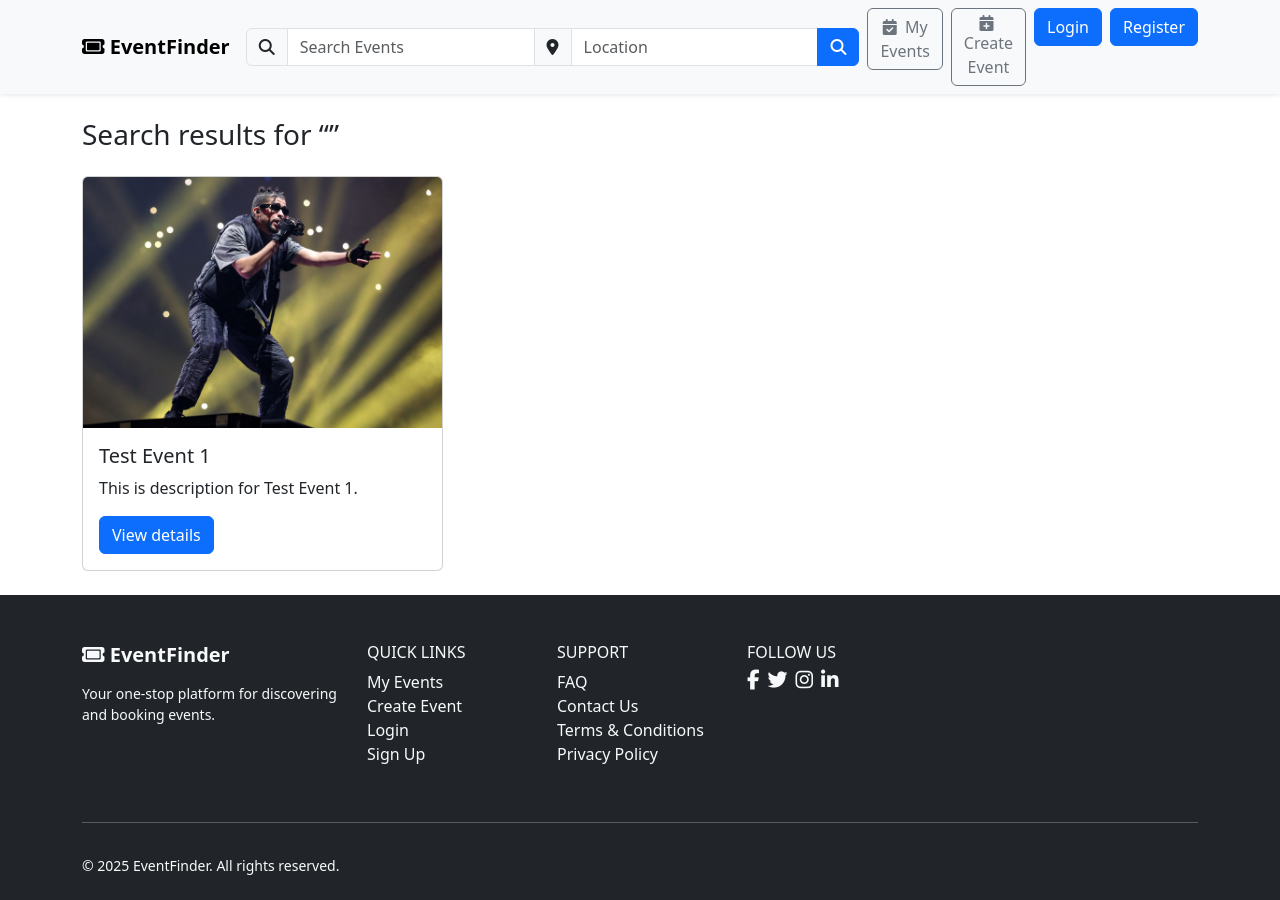
After one commit to suzuki-02/a2_group24, a Flask app: page /search in a window 1280 px wide. The commit adds this page. Run offline with Flask 3, Linux system fonts and the light colour scheme; some libraries are stand-ins or nearby versions.

Commit message:
feat(search): working navbar search + results page linking to event.show

```diff
--- a/website/templates/base.html
+++ b/website/templates/base.html
@@ -7,7 +7,8 @@
     <link href="https://cdn.jsdelivr.net/npm/bootstrap@5.3.2/dist/css/bootstrap.min.css" rel="stylesheet"
         integrity="sha384-T3c6CoIi6uLrA9TneNEoa7RxnatzjcDSCmG1MXxSR1GAsXEV/Dwwykc2MPK8M2HN" crossorigin="anonymous">
     <link rel="stylesheet" href="https://cdnjs.cloudflare.com/ajax/libs/font-awesome/6.5.1/css/all.min.css">
-    <link rel="stylesheet" href="../static/style/styles.css" >
+    <link rel="stylesheet" href="{{ url_for('static', filename='style/styles.css') }}">
+
 </head>
 
 <body>
@@ -37,17 +38,19 @@
 
                     <!-- Search bar -->
 
-                    <form class="d-flex my-2 my-lg-0 w-100" role="search">
+                    <form class="d-flex my-2 my-lg-0 w-100" role="search" action="{{ url_for('main.search') }}" method="get">
   <div class="input-group">
     <span class="input-group-text"><i class="fa-solid fa-magnifying-glass"></i></span>
-                            <input type="text" class="form-control" placeholder="Search Events">
+    <input type="text" class="form-control" placeholder="Search Events" name="q" value="{{ request.args.get('q', '') }}">
     <span class="input-group-text"><i class="fa-solid fa-location-dot"></i></span>
-                            <input type="text" class="form-control" placeholder="Location">
-                            <button class="btn btn-primary" type="submit" disabled>
+    <input type="text" class="form-control" placeholder="Location" name="loc" value="{{ request.args.get('loc', '') }}">
+    <button class="btn btn-primary" type="submit">
       <i class="fa-solid fa-magnifying-glass"></i>
     </button>
   </div>
 </form>
+
+
 
                     <!-- Nav buttons -->
 
--- /dev/null
+++ b/website/templates/search_results.html
@@ -0,0 +1,29 @@
+{% extends 'base.html' %}
+{% block content %}
+<div class="container py-4">
+  <h3>Search results for “{{ q }}”{% if loc %} in “{{ loc }}”{% endif %}</h3>
+
+  {% if events|length == 0 %}
+    <div class="alert alert-info mt-3">No events matched your search.</div>
+  {% else %}
+    <div class="row row-cols-1 row-cols-md-3 g-3 mt-2">
+      {% for ev in events %}
+      <div class="col">
+        <div class="card h-100">
+          {% if ev.image %}
+            <img class="card-img-top" src="{{ url_for('static', filename=ev.image) }}" alt="{{ ev.title }}">
+          {% endif %}
+          <div class="card-body">
+            <h5 class="card-title">{{ ev.title }}</h5>
+            <p class="card-text">
+              {{ (ev.description or '')[:120] }}{% if ev.description and ev.description|length > 120 %}…{% endif %}
+            </p>
+            <a class="btn btn-primary" href="{{ url_for('event.show', id=ev.id) }}">View details</a>
+          </div>
+        </div>
+      </div>
+      {% endfor %}
+    </div>
+  {% endif %}
+</div>
+{% endblock %}
--- a/website/views.py
+++ b/website/views.py
@@ -1,5 +1,7 @@
-from flask import Blueprint, render_template
-from .models import Event
+from flask import Blueprint, render_template, request, redirect, url_for, flash, abort
+from flask_login import current_user, login_required
+from .forms import CommentForm
+from .models import Event, Comment
 from . import db
 
 main_bp = Blueprint('main', __name__)
@@ -10,3 +12,17 @@ def index():
     # Get one event (e.g., the most recent)
     event = db.session.scalar(db.select(Event).order_by(Event.id.desc()))
     return render_template('index.html', event=event)
+# in website/views.py (already done)
+@main_bp.route('/search')
+def search():
+    q = (request.args.get('q') or '').strip()
+    loc = (request.args.get('loc') or '').strip()
+
+    stmt = db.select(Event)
+    if q:
+        stmt = stmt.where(Event.title.ilike(f'%{q}%') | Event.description.ilike(f'%{q}%'))
+    if loc and hasattr(Event, 'location'):
+        stmt = stmt.where(Event.location.ilike(f'%{loc}%'))
+
+    events = db.session.scalars(stmt).all()
+    return render_template('search_results.html', q=q, loc=loc, events=events)
```
Lines whose indentation alone changed are shown as unchanged.
